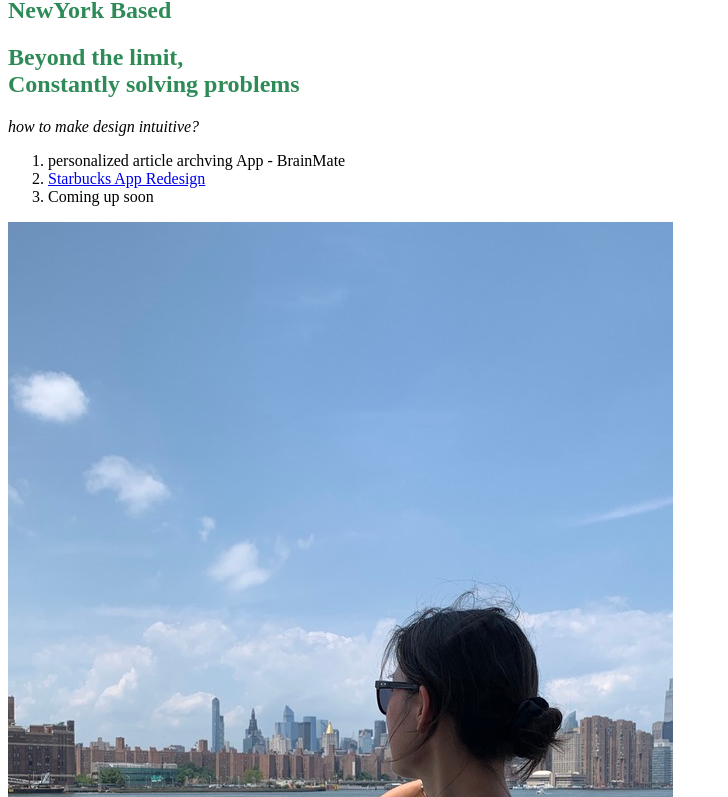
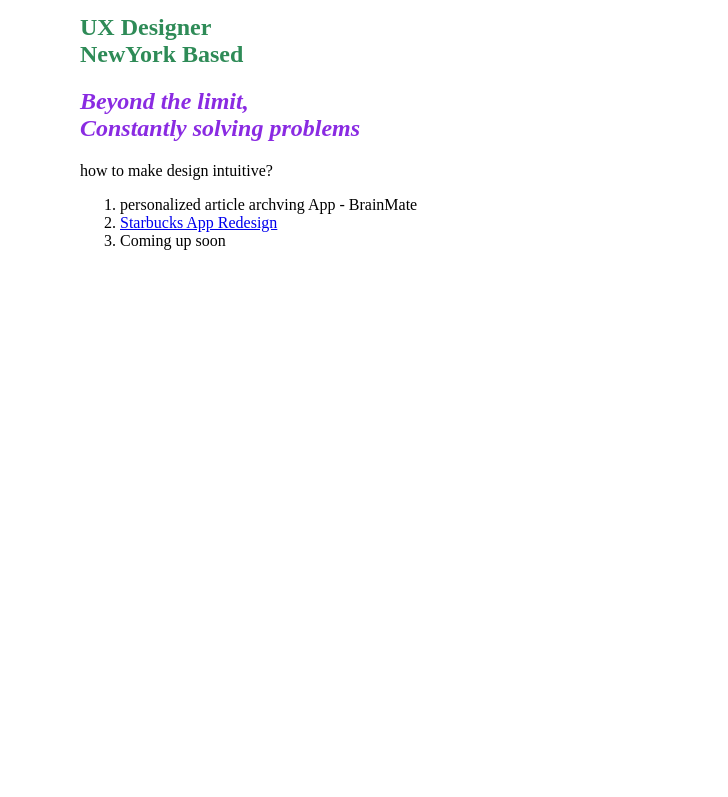
Before and after one commit to Sunnysideup3/Sunnysideup3.github.io, a plain HTML site: page index.html in a window 1280 px wide. Shown: the part 110-907 px from the top of the page, without its empty margins (0-728 px from the left). After the commit the page ends 800 px from the top, so only its background shows below. Drawn offline with Linux system fonts and the light colour scheme.

Commit message:
test 0.2

```diff
--- a/index.html
+++ b/index.html
@@ -20,12 +20,11 @@
 
 <body>
 
-    <div class="outer">
-        <div class="inner">
-            <h1>Hello, This is Summer</h1>
-            <h2 class="emphasize">UX Designer<br>NewYork Based</h2>
-            <h2 class="emphasize">Beyond the limit,<br>Constantly solving problems</h2>
-            <p> how to make design intuitive?</p>
+    <div>
+        <h1>Hello, This is Summer</h1>
+        <h2 class="emphasize">UX Designer<br>NewYork Based</h2>
+        <h2 class="quote">Beyond the limit,<br>Constantly solving problems</h2>
+        <p> how to make design intuitive?</p>
 
             <ol>
                 <li>personalized article archving App - BrainMate</li>
@@ -36,15 +35,8 @@
                 </li>
                 <li>Coming up soon</li>
             </ol>
-        </div>
     </div>
 
-    <div class="container">
-        <img
-            src="./nyc me.jpeg"
-            alt="nyc me"
-        >
-    </div>
 </body>
 
 </html>
--- a/style.css
+++ b/style.css
@@ -1,10 +1,18 @@
+* {
+    box-sizing: border-box;
+}
 
 h2.emphasize {
     color: seagreen;
 }
 
-div.inner p {
+h2.quote {
+    color: blueviolet;
     font-style: italic;
+}
+
+div {
+    padding: 36px 72px;
 }
 
 img {
```
